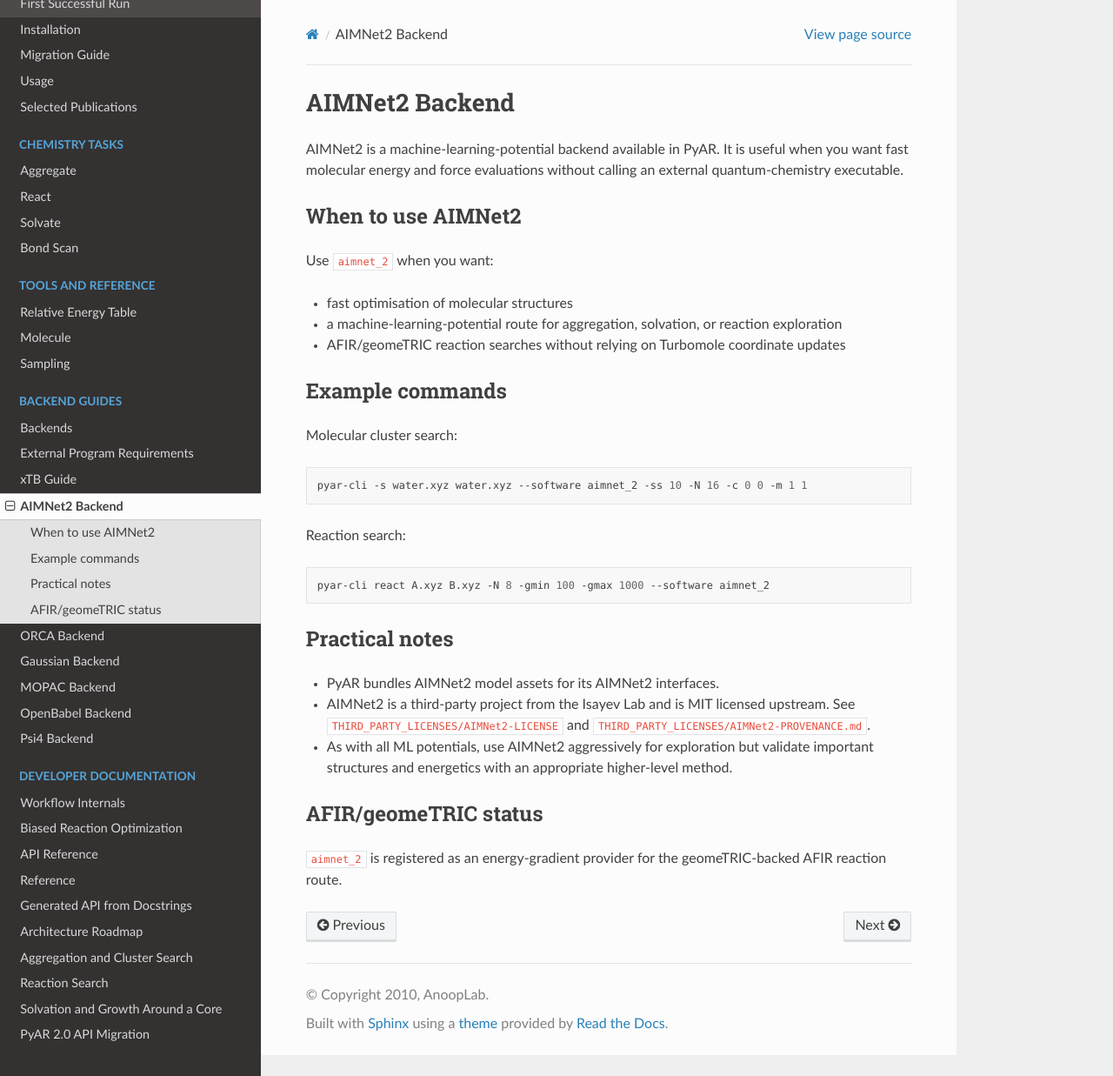
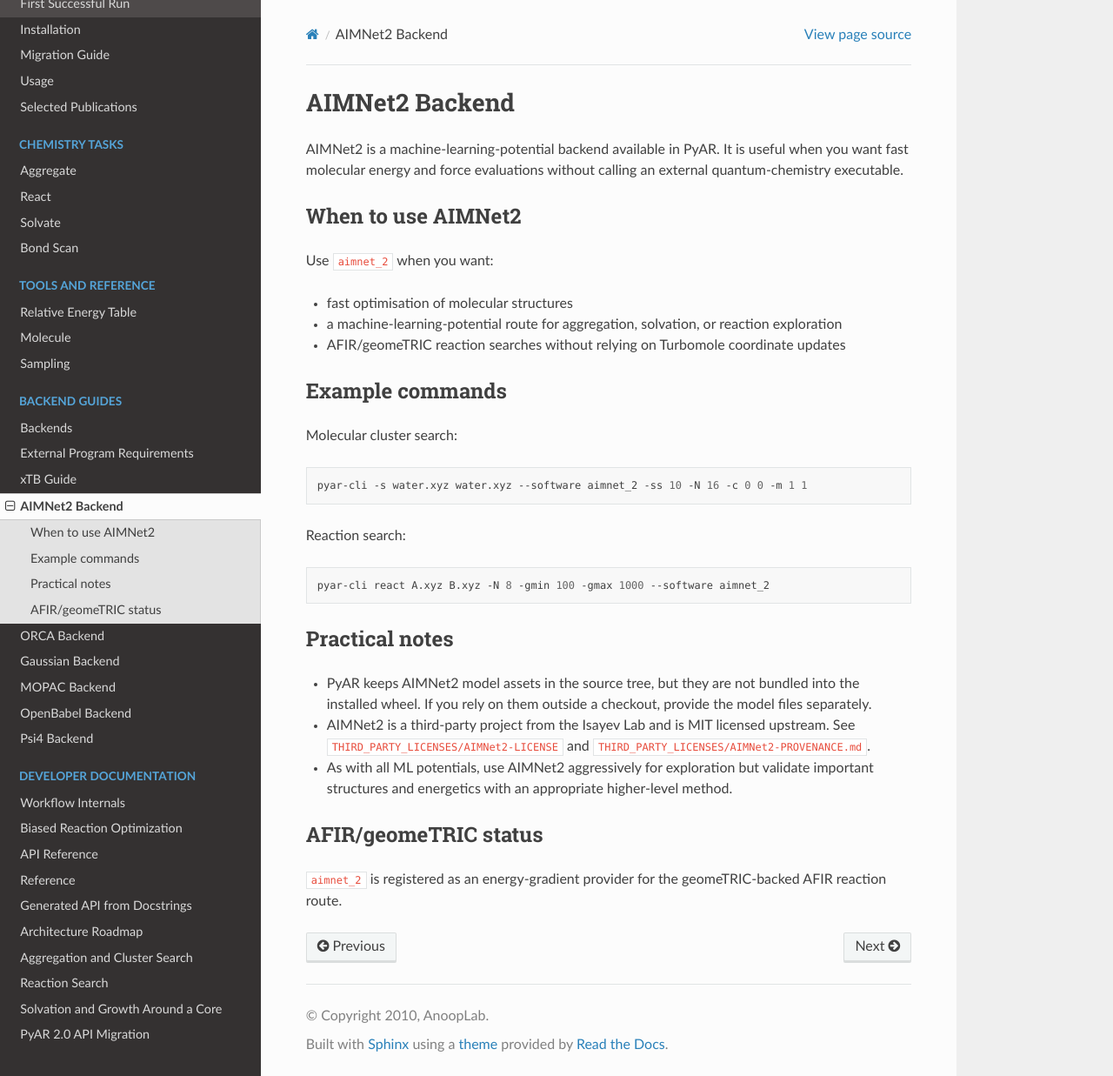
Before and after one commit to anooplab/pyar, a Sphinx documentation site: the page built from docs/aimnet2_backend.rst, in a window 1280 px wide and 1237 px high. Shown: the whole window at 87% size. Built offline with Sphinx 7.4.7 and the Read the Docs theme 3.1.0, drawn with Linux system fonts in a browser that asks for light colours.

Commit message:
Exclude bundled AIMNet2 and MLatom assets

```diff
--- a/docs/aimnet2_backend.rst
+++ b/docs/aimnet2_backend.rst
@@ -34,7 +34,9 @@
 Practical notes
 ---------------
 
-* PyAR bundles AIMNet2 model assets for its AIMNet2 interfaces.
+* PyAR keeps AIMNet2 model assets in the source tree, but they are not bundled
+  into the installed wheel. If you rely on them outside a checkout, provide the
+  model files separately.
 * AIMNet2 is a third-party project from the Isayev Lab and is MIT licensed
   upstream. See ``THIRD_PARTY_LICENSES/AIMNet2-LICENSE`` and
   ``THIRD_PARTY_LICENSES/AIMNet2-PROVENANCE.md``.
--- a/docs/installation.rst
+++ b/docs/installation.rst
@@ -24,7 +24,8 @@
 
 * ``selection`` for clustering and selection helpers
 * ``ml`` for MLatom, TorchANI, and related ML interfaces
-* ``aimnet2`` for AIMNet2 runtime support
+* ``aimnet2`` for AIMNet2 runtime support; AIMNet2 model assets are not
+  bundled into the installed wheel
 * ``openbabel`` for the Open Babel Python binding
 * ``test`` for the test and build toolchain
 * ``docs`` for Sphinx documentation builds
--- a/pyproject.toml
+++ b/pyproject.toml
@@ -127,10 +127,14 @@
 
 [tool.setuptools.package-data]
 pyar = [
+  "mlatom/LICENSE",
+]
+
+[tool.setuptools.exclude-package-data]
+pyar = [
   "AIMNet2/models/*.jpt",
   "mlatom/MLatomF",
   "mlatom/cs.so",
   "mlatom/ref.json",
   "mlatom/aiqm1_model/*.pt",
-  "mlatom/LICENSE",
 ]
```
Also changed, not shown: 2 other files.
